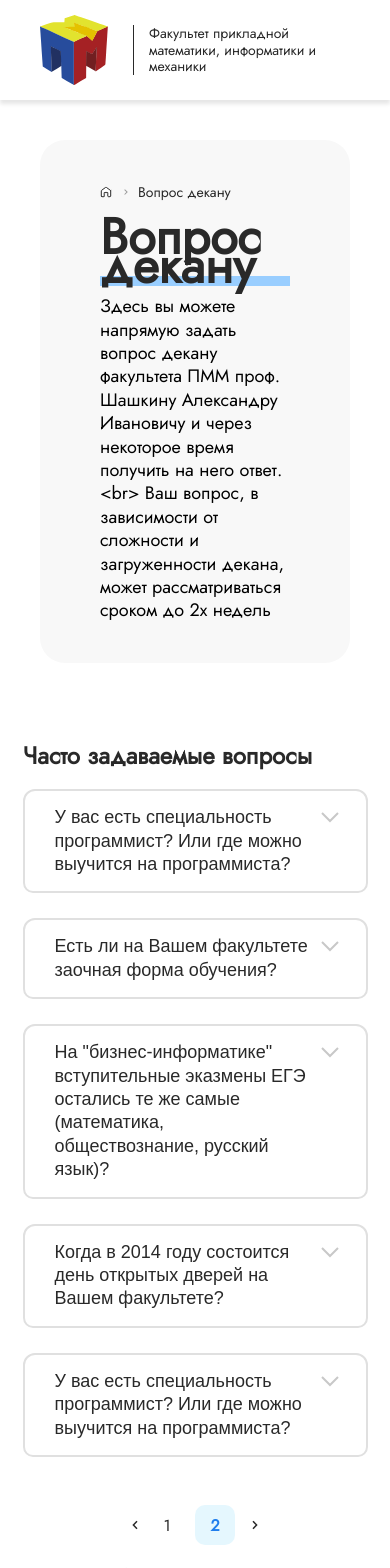
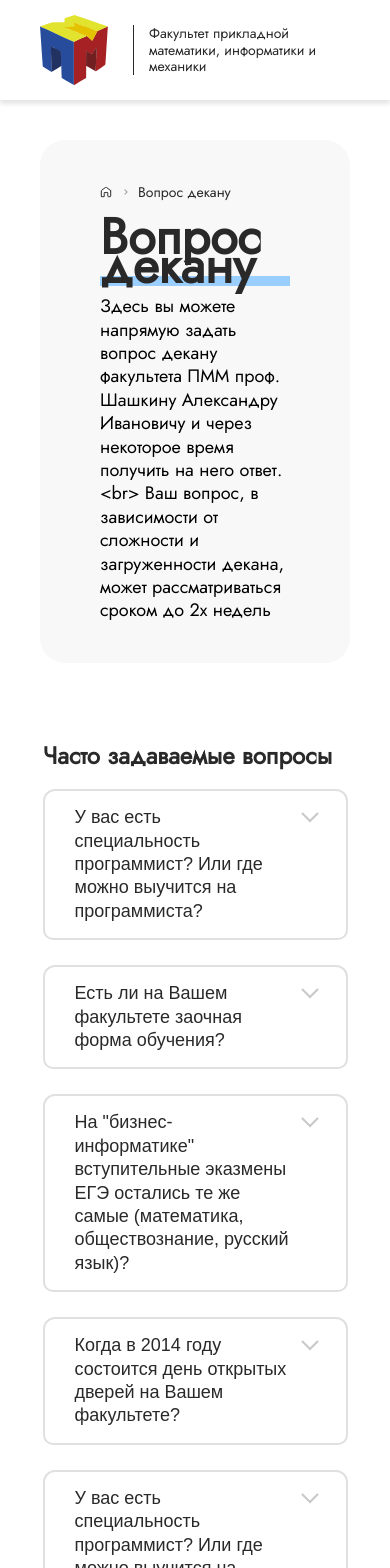
Before and after one commit to koshkinoko-hana/AmmFe, a React (Create React App) app: page /faq in a window 390 px wide. Shown: the top 1568 px of the page. Built offline with nearby package versions, Linux system fonts and the light colour scheme; what redux-saga-routines would draw is missing.

Commit message:
adaptive departmant cards

```diff
--- a/src/client/components/DepartmentCard/DepartmentCard.scss
+++ b/src/client/components/DepartmentCard/DepartmentCard.scss
@@ -1,12 +1,13 @@
+@use 'sass:math';
 @import '@common/styles/index';
 
 .department__card{
     position: relative;
     border-radius: 25px;
-    width: 450px;
-    height: 450px;
+    width: $card-base-width;
+    height: $card-base-width;
     overflow: hidden;
-
+}
 .department__card__pic {
     position: absolute;
     bottom: 0;
@@ -24,4 +25,24 @@
     font-size: 28px;
     line-height: 125%;
 }
+
+@mixin respond($breakpoint) {
+  @media (max-width: map-get($breakpoints, $breakpoint)) {
+    .department__card {
+       $cardWidth: map-get($cardWidths, $breakpoint) - (2 * $grid-base);
+       $picDimension:   if( $cardWidth <  480px, 0.98 * $cardWidth, 450px);
+       $fontSize:   if( $cardWidth <  480px, 20px, 28px);
+       width: $picDimension;
+       height: $picDimension;
+       &__pic {
+          width: $picDimension;
         }
+        &__text{
+            font-size: $fontSize;
+        }
+    }
+  }
+}
+@each $breakpoint, $width in $breakpoints {
+  @include respond($breakpoint);
+}
--- a/src/client/pages/departmentPage/departmentPage.scss
+++ b/src/client/pages/departmentPage/departmentPage.scss
@@ -8,3 +8,16 @@
     max-width: $grid-desktop;
     margin-bottom: $grid-big;
 }
+
+@mixin respond($breakpoint) {
+  @media (max-width: map-get($breakpoints, $breakpoint)) {
+    .department-container {
+       $cardWidth: map-get($cardWidths, $breakpoint) - (2 * $grid-base);
+       $padding:    if( $cardWidth <  480px, 20px, 30px);
+       padding: 0 $padding;
+    }
+  }
+}
+@each $breakpoint, $width in $breakpoints {
+  @include respond($breakpoint);
+}
--- a/src/client/pages/questionPage/quesionPage.scss
+++ b/src/client/pages/questionPage/quesionPage.scss
@@ -117,145 +117,48 @@
       margin: 0  $grid-small;
     }
 }
-@media (max-width: $grid-laptop-max) {
+
+
 .FAQ {
   display: flex;
   flex-direction: column;
   justify-content: center;
   align-items: center;
-    &__container{
-      width: $grid-laptop-medium - 2 * $grid-base;  /* Регулируйте процент в соответствии с вашими потребностями */
+
+  &__container {
     padding: 0 10px;
-      &__item__title{
+
+    &__item__title {
       justify-content: center;
+    }
+  }
+}
+
+$widths: (
+  laptop-max: $grid-laptop-medium,
+  laptop-medium: $grid-tablet-max,
+  tablet-max: $grid-tablet-medium,
+  tablet-medium: $grid-mobile-max,
+  mobile-max: $grid-tablet-min,
+  tablet-min: $grid-mobile-medium,
+  mobile-medium: $grid-mobile-small,
+  mobile-small: $grid-mobile-extrasmall,
+  mobile-extrasmall: $grid-mobile-min
+);
+
+
+@mixin respond($breakpoint) {
+  @media (max-width: map-get($breakpoints, $breakpoint)) {
+    .FAQ {
+      &__container {
+        width: map-get($widths, $breakpoint) - 2 * $grid-base;
       }
     }
   }
 }
 
-@media (max-width: $grid-laptop-medium) {
-  .FAQ {
-    display: flex;
-    flex-direction: column;
-    justify-content: center;
-    align-items: center;
-    &__container{
-      width: $grid-tablet-max - 2 * $grid-base;  /* Регулируйте процент в соответствии с вашими потребностями */
-      padding: 0 10px;
-      &__item__title{
-        justify-content: center;
-      }
-    }
-  }
-}
-
-@media (max-width: $grid-tablet-max) {
-  .FAQ {
-    display: flex;
-    flex-direction: column;
-    justify-content: center;
-    align-items: center;
-    &__container{
-      width: $grid-tablet-medium - 2 * $grid-base;  /* Регулируйте процент в соответствии с вашими потребностями */
-      padding: 0 10px;
-      &__item__title{
-        justify-content: center;
-      }
-    }
-  }
-}
-
-@media (max-width: $grid-tablet-medium) {
-  .FAQ {
-    display: flex;
-    flex-direction: column;
-    justify-content: center;
-    align-items: center;
-    &__container{
-      width: $grid-mobile-max - 2 * $grid-base;  /* Регулируйте процент в соответствии с вашими потребностями */
-      padding: 0 10px;
-      &__item__title{
-        justify-content: center;
-      }
-    }
-  }
-}
-
-@media (max-width: $grid-mobile-max) {
-  .FAQ {
-    display: flex;
-    flex-direction: column;
-    justify-content: center;
-    align-items: center;
-    &__container{
-      width: $grid-tablet-min - 2 * $grid-base;  /* Регулируйте процент в соответствии с вашими потребностями */
-      padding: 0 10px;
-      &__item__title{
-        justify-content: center;
-      }
-    }
-  }
-}
-
-@media (max-width: $grid-tablet-min) {
-  .FAQ {
-    display: flex;
-    flex-direction: column;
-    justify-content: center;
-    align-items: center;
-    &__container{
-        width: $grid-mobile-medium - $grid-base;  /* Регулируйте процент в соответствии с вашими потребностями */
-        padding: 0 10px;
-        &__item__title{
-        justify-content: center;
-      }
-    }
-  }
-}
-
-@media (max-width: $grid-mobile-medium) {
-  .FAQ {
-    display: flex;
-    flex-direction: column;
-    justify-content: center;
-    align-items: center;
-    &__container{
-      width: $grid-mobile-small - $grid-small ;  /* Регулируйте процент в соответствии с вашими потребностями */
-      &__item__title{
-        justify-content: center;
-      }
-    }
-  }
-}
-
-@media (max-width: $grid-mobile-small) {
-  .FAQ {
-    display: flex;
-    flex-direction: column;
-    justify-content: center;
-    align-items: center;
-    &__container{
-      width: $grid-mobile-extrasmall - $grid-small ;  /* Регулируйте процент в соответствии с вашими потребностями */
-      &__item__title{
-        justify-content: center;
-      }
-    }
-  }
-}
-
-@media (max-width: $grid-mobile-extrasmall) {
-  .FAQ {
-    display: flex;
-    flex-direction: column;
-    justify-content: center;
-    align-items: center;
-    &__container{
-      width: $grid-mobile-min - $grid-small ;  /* Регулируйте процент в соответствии с вашими потребностями */
-      &__item__title{
-        justify-content: center;
-      }
-    }
-  }
+@each $breakpoint, $width in $breakpoints {
+  @include respond($breakpoint);
 }
 // $grid-desktop: 1440px;
 // $grid-laptop-max: 1439px;
--- a/src/common/styles/constants.scss
+++ b/src/common/styles/constants.scss
@@ -29,3 +29,30 @@ $grid-border-radius: 12px;
 $icon-size-base: 32px;
 
 $logo-size-base: 80px;
+
+$breakpoints: (
+  laptop-max: $grid-laptop-max,
+  laptop-medium: $grid-laptop-medium,
+  tablet-max: $grid-tablet-max,
+  tablet-medium: $grid-tablet-medium,
+  mobile-max: $grid-mobile-max,
+  tablet-min: $grid-tablet-min,
+  mobile-medium: $grid-mobile-medium,
+  mobile-small: $grid-mobile-small,
+  mobile-extrasmall: $grid-mobile-extrasmall,
+  mobile-min: $grid-mobile-min
+);
+
+$card-base-width: 450px;
+$cardWidths: (
+  laptop-max: $grid-laptop-max,
+  laptop-medium: $grid-tablet-max,
+  tablet-max: $grid-tablet-medium,
+  tablet-medium: $grid-mobile-max,
+  mobile-max: $grid-tablet-min,
+  tablet-min: $grid-mobile-medium,
+  mobile-medium: $grid-mobile-small,
+  mobile-small: $grid-mobile-extrasmall,
+  mobile-extrasmall: $grid-mobile-min,
+  mobile-min:  $grid-mobile-min
+);
```
Lines whose indentation alone changed are shown as unchanged.
